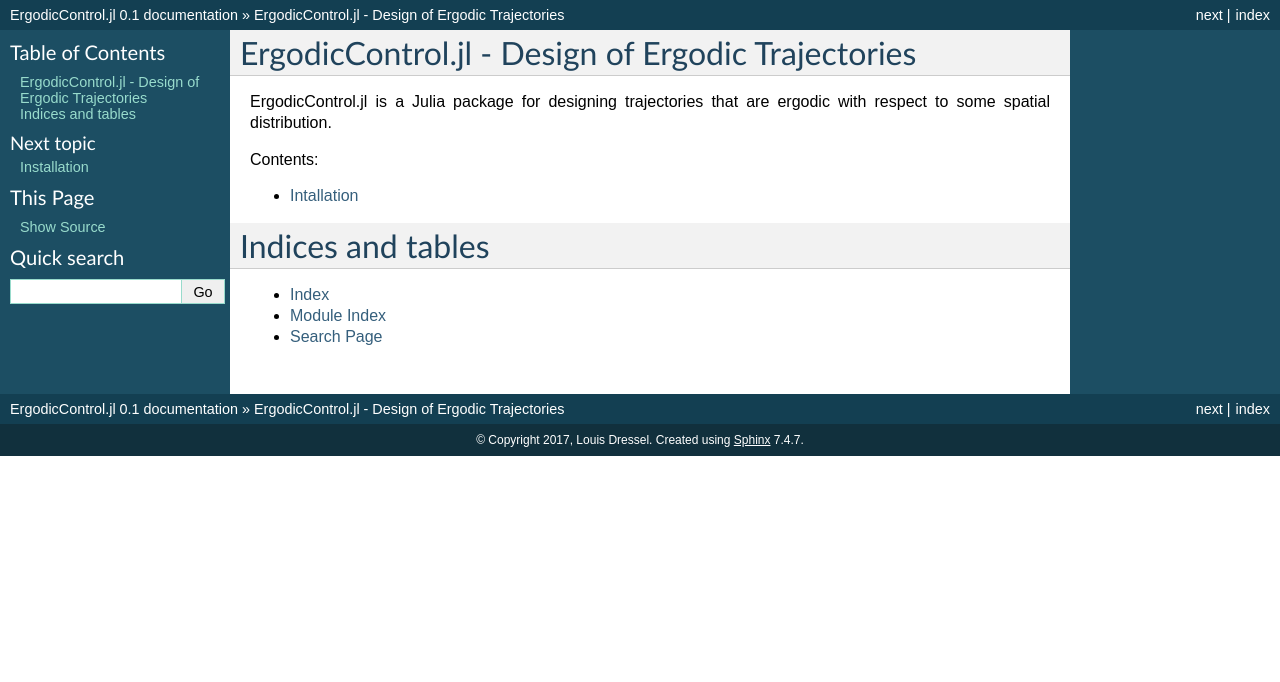
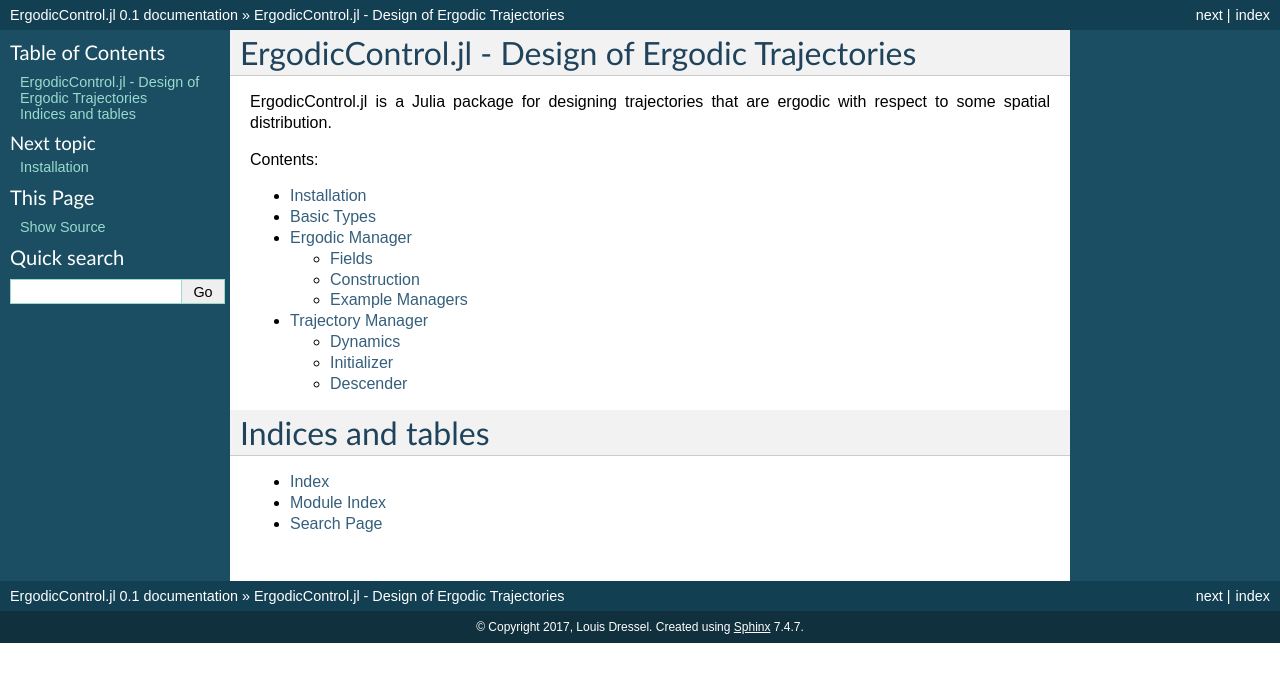
Before and after one commit to dressel/ErgodicControl.jl, a Sphinx documentation site: the page built from docs/index.rst, in a window 1280 px wide. Shown: the top 682 px of the page. Built offline with Sphinx 7.4.7, drawn with Linux system fonts in a browser that asks for light colours.

Commit message:
updating docs

```diff
--- /dev/null
+++ b/docs/basic_types.rst
@@ -0,0 +1,3 @@
+=========================
+Basic Types
+=========================
--- a/docs/index.rst
+++ b/docs/index.rst
@@ -12,7 +12,10 @@ ErgodicControl.jl is a Julia package for designing trajectories that are ergodic
    :maxdepth: 2
    :caption: Contents:
 
-    Intallation <installation.rst>
+    Installation <installation.rst>
+    Basic Types <basic_types.rst>
+    Ergodic Manager <ergodic_manager.rst>
+    Trajectory Manager <trajectory_manager.rst>
 
 
 
```
Also changed, not shown: docs/ergodic_manager.rst (added, +25 -0 lines), docs/trajectory_manager.rst (added, +18 -0 lines).
